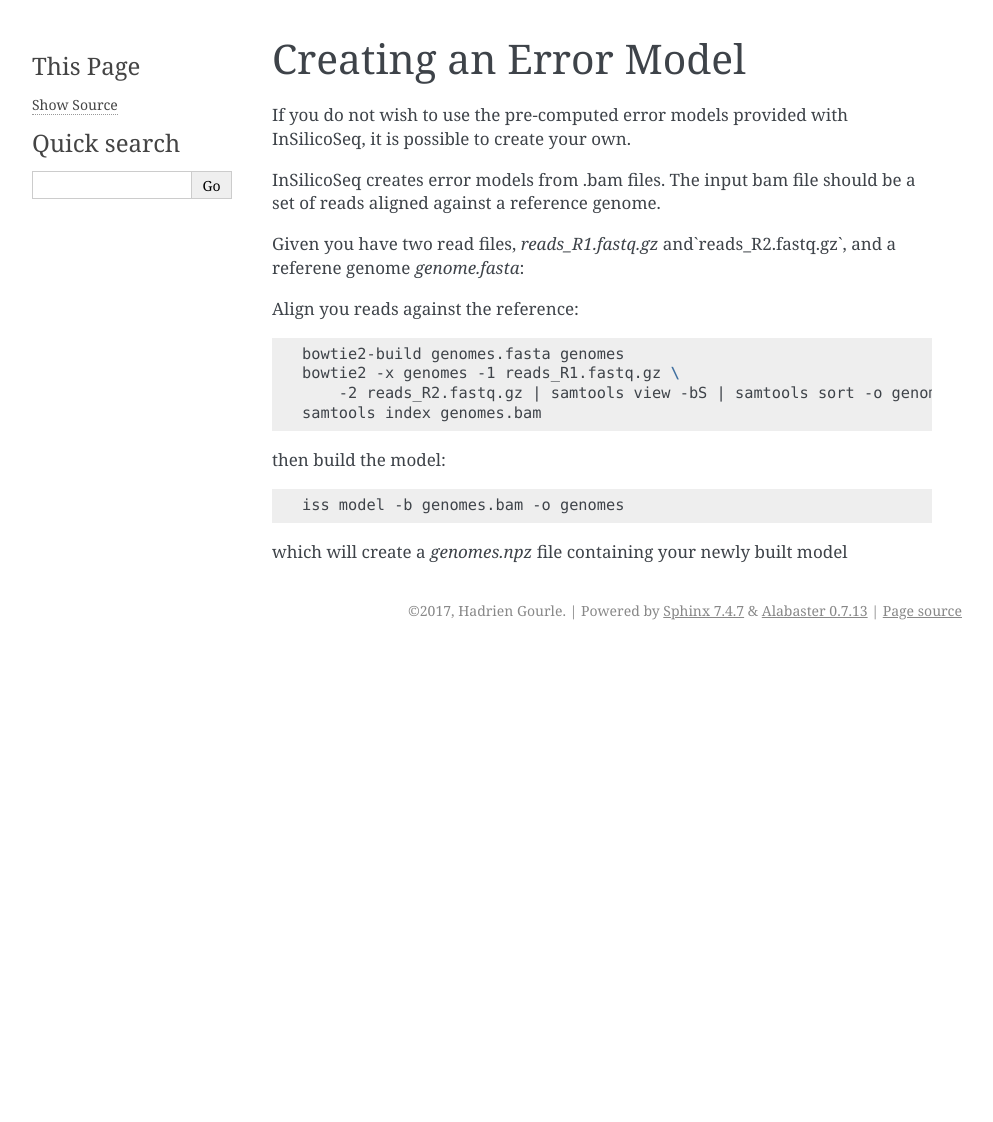
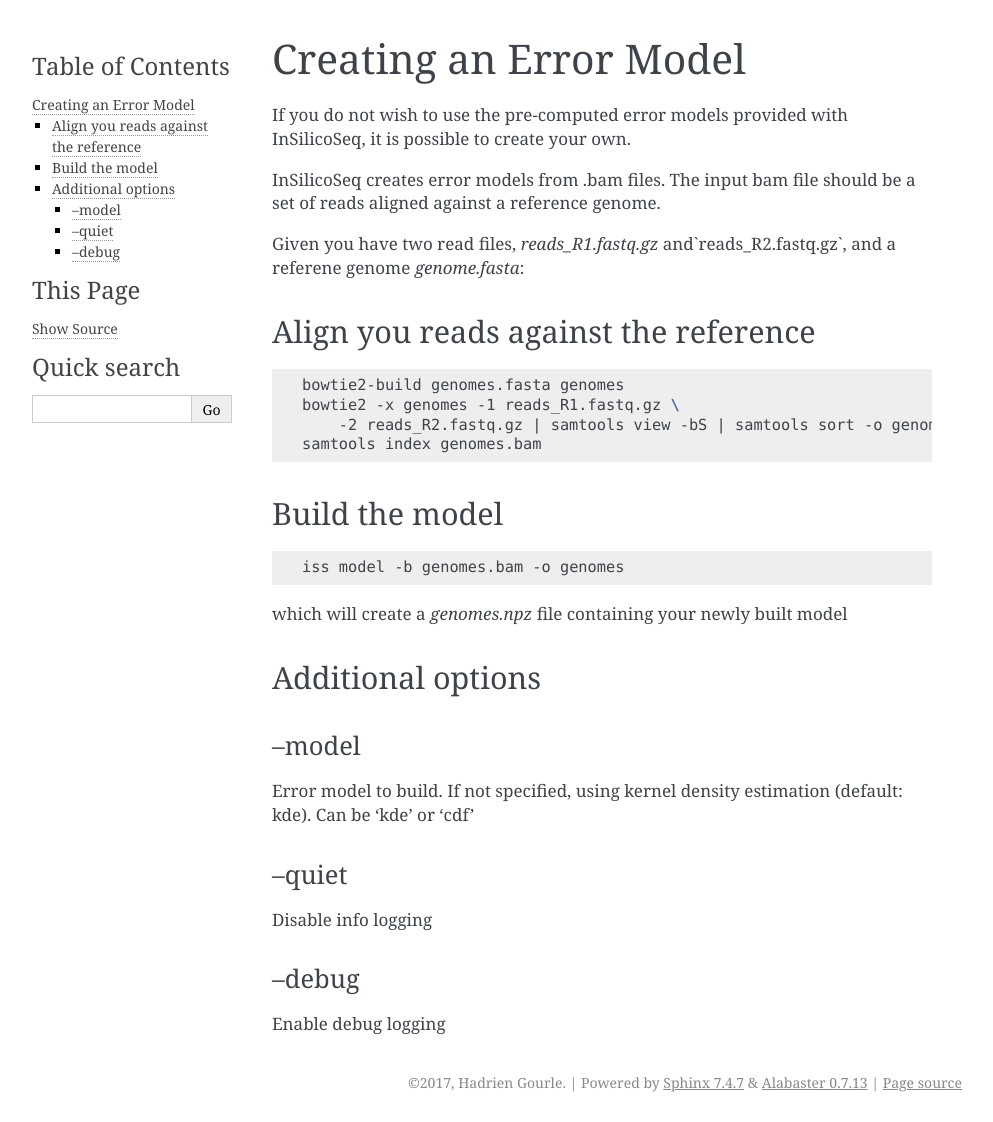
Before and after one commit to HadrienG/InSilicoSeq, a Sphinx documentation site: the page built from doc/iss/model.rst, in a window 1280 px wide. Shown: the whole page, without its empty margins (148-1141 px from the left). Built offline with Sphinx 7.4.7, drawn with Linux system fonts in a browser that asks for light colours; before the commit the page ends 900 px from its top, so only the background shows below that.

Commit message:
small modif to doc

```diff
--- a/doc/iss/generate.rst
+++ b/doc/iss/generate.rst
@@ -71,3 +71,13 @@ Can be 'kde', 'cdf' or 'basic'
 Error model file. If not specified, using a basic error model instead
 (default: None). Use 'HiSeq2500' or 'MiSeq' for a pre-computed error model
 provided with the software.
+
+--quiet
+^^^^^^^
+
+Disable info logging
+
+--debug
+^^^^^^^
+
+Enable debug logging
--- a/doc/iss/install.rst
+++ b/doc/iss/install.rst
@@ -8,7 +8,7 @@ Installing InSilicoSeq
 Using pip
 ---------
 
-To install InSilicoSeq, simply type the following in your terminal:
+To install InSilicoSeq, type the following in your terminal:
 
 .. code-block:: bash
 
--- a/doc/iss/model.rst
+++ b/doc/iss/model.rst
@@ -12,7 +12,8 @@ a set of reads aligned against a reference genome.
 Given you have two read files, `reads_R1.fastq.gz` and`reads_R2.fastq.gz`,
 and a referene genome `genome.fasta`:
 
-Align you reads against the reference:
+Align you reads against the reference
+-------------------------------------
 
 .. code-block:: bash
 
@@ -21,10 +22,30 @@ Align you reads against the reference:
         -2 reads_R2.fastq.gz | samtools view -bS | samtools sort -o genomes.bam
     samtools index genomes.bam
 
-then build the model:
+Build the model
+---------------
 
 .. code-block:: bash
 
     iss model -b genomes.bam -o genomes
 
 which will create a `genomes.npz` file containing your newly built model
+
+Additional options
+------------------
+
+--model
+^^^^^^^
+
+Error model to build. If not specified, using kernel density estimation
+(default: kde). Can be 'kde' or 'cdf'
+
+--quiet
+^^^^^^^
+
+Disable info logging
+
+--debug
+^^^^^^^
+
+Enable debug logging
```
